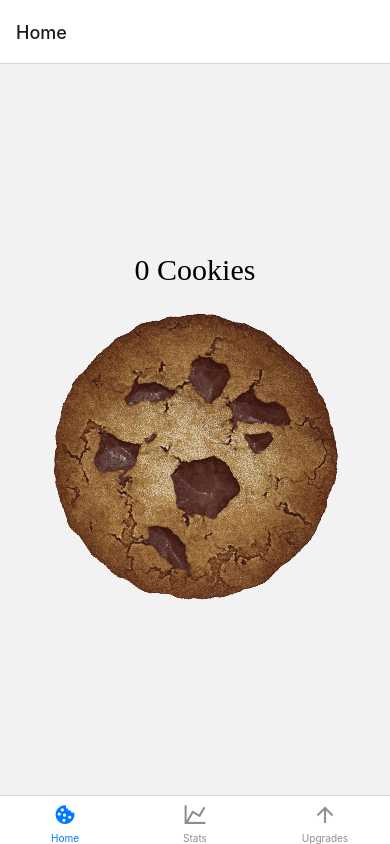
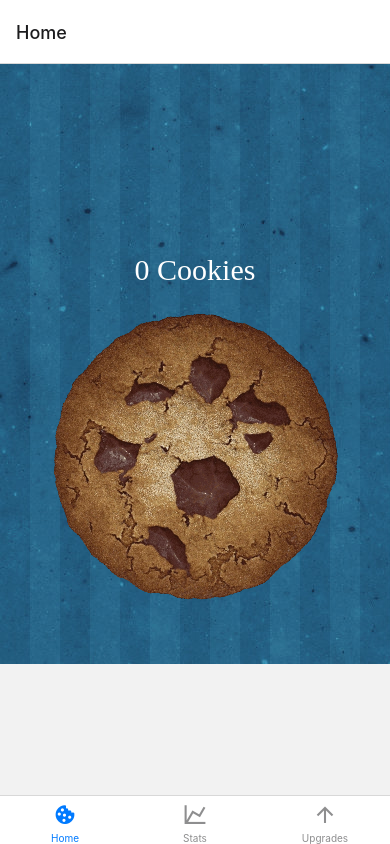
Before and after one commit to Andrew32A/cookie-clicker-app, a React Native app: screen /Home in a window 390 px wide. Built offline with nearby package versions, Linux system fonts and the light colour scheme.

Commit message:
added background image to home

```diff
--- a/screens/HomeScreen.js
+++ b/screens/HomeScreen.js
@@ -1,5 +1,11 @@
 import React, { useEffect, useRef } from "react";
-import { View, Text, Image, TouchableOpacity, Animated } from "react-native";
+import {
+  View,
+  Text,
+  TouchableOpacity,
+  Animated,
+  ImageBackground,
+} from "react-native";
 import { useDispatch, useSelector } from "react-redux";
 
 export default function HomeScreen() {
@@ -28,11 +34,25 @@ export default function HomeScreen() {
   });
 
   return (
+    <ImageBackground
+      source={require("../assets/bg-cc.jpeg")}
+      style={{ flex: 1 }}
+      resizeMode="cover"
+    >
       <View style={{ flex: 1, alignItems: "center", justifyContent: "center" }}>
-      <Text style={{ fontFamily: "Avenir", fontSize: 30, marginBottom: 20 }}>
+        <Text
+          style={{
+            fontFamily: "Avenir",
+            color: "white",
+            fontSize: 30,
+            marginBottom: 20,
+          }}
+        >
           {cookies} Cookies
         </Text>
-      <TouchableOpacity onPress={() => dispatch({ type: "INCREMENT_COOKIE" })}>
+        <TouchableOpacity
+          onPress={() => dispatch({ type: "INCREMENT_COOKIE" })}
+        >
           <Animated.Image
             source={require("../assets/cookie.webp")}
             style={{
@@ -43,5 +63,6 @@ export default function HomeScreen() {
           />
         </TouchableOpacity>
       </View>
+    </ImageBackground>
   );
 }
```
Also changed, not shown: assets/bg-cc.jpeg (added). Lines whose indentation alone changed are shown as unchanged.
